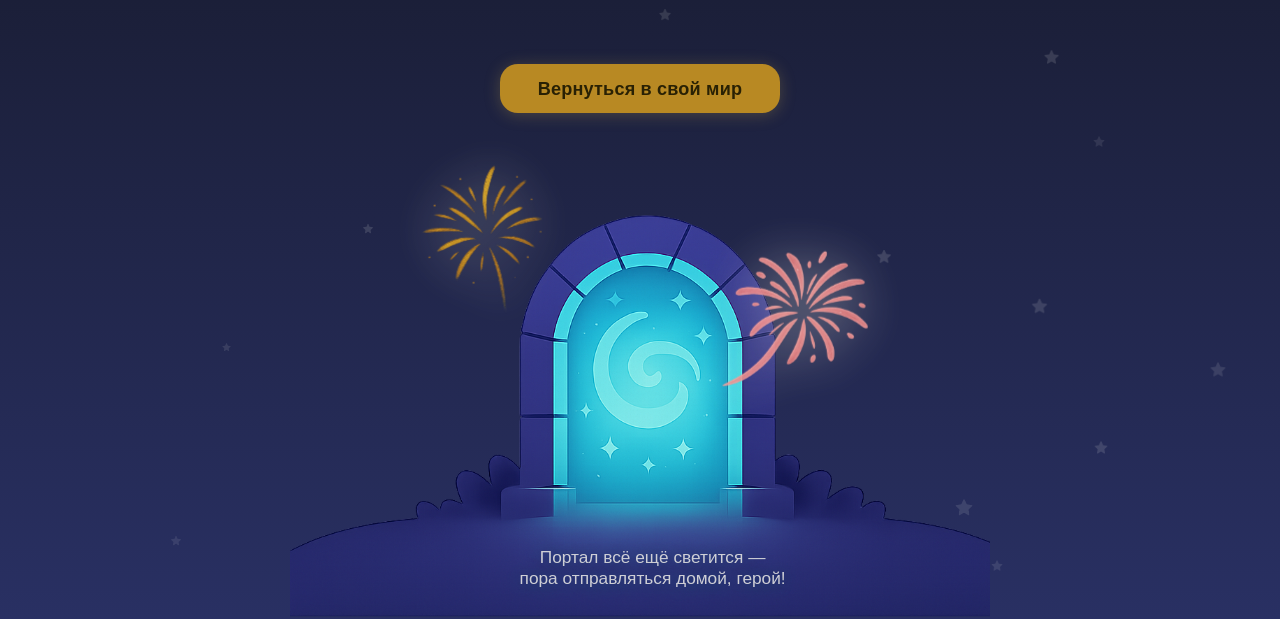
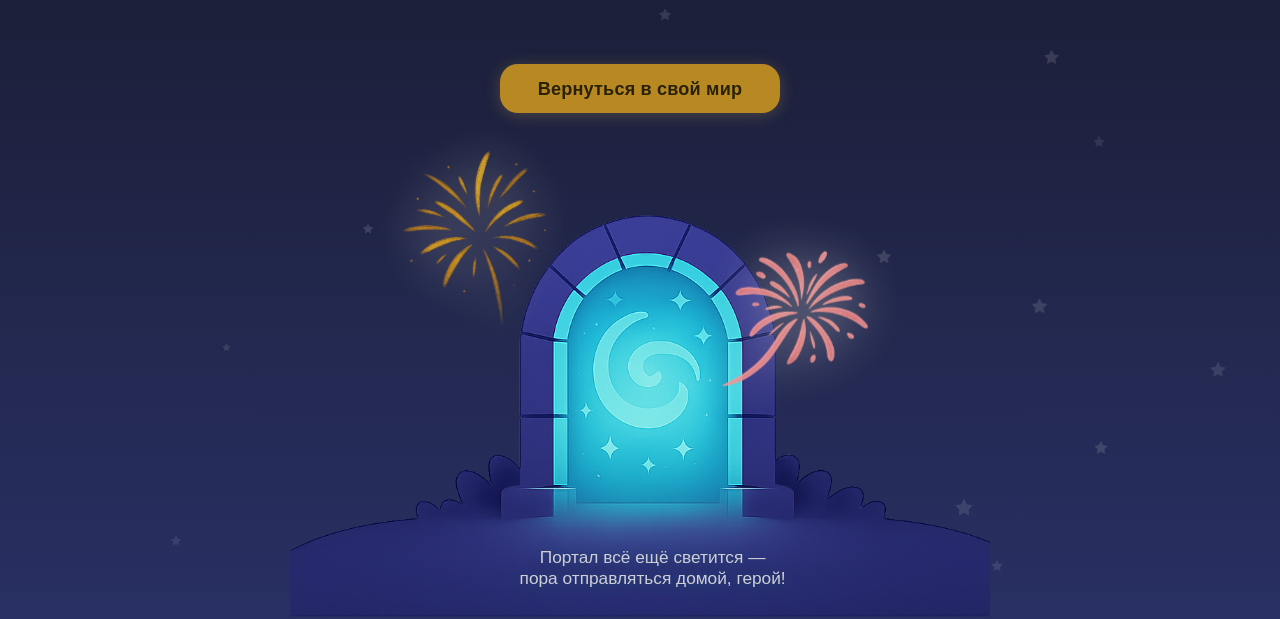
Before and after one commit to arive123e/backend, a website: page public/success.html in a window 1280 px wide. Shown: the part 181-800 px from the top of the page. Drawn offline with Linux system fonts and the light colour scheme.

Commit message:
Update success.html

```diff
--- a/public/success.html
+++ b/public/success.html
@@ -125,9 +125,9 @@
       filter: drop-shadow(0 0 24px #fffbe9aa);
     }
     .firework-img-left {
-      left: calc(50% - 220px);
-      top: 285px;
-       width: 125px;
+      left: calc(50% - 240px);
+      top: 270px;
+       width: 150px;
     }
     .firework-img-right {
       left: calc(50% + 80px);
```
